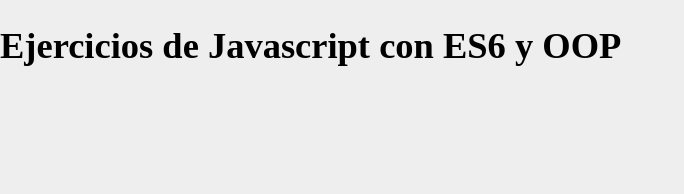
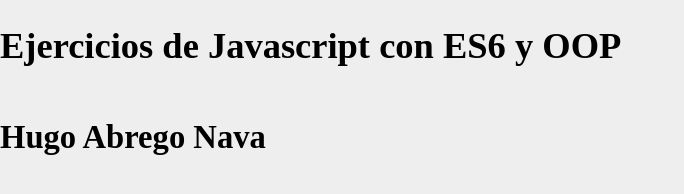
Before and after one commit to habrego/javascript_es6_oop, a plain HTML site: page index.htm in a window 1280 px wide. Shown: the whole page, without its empty margins (0-684 px from the left). Drawn offline with Linux system fonts and the light colour scheme.

Commit message:
Update index.htm

```diff
--- a/index.htm
+++ b/index.htm
@@ -1,2 +1,3 @@
 <link rel="stylesheet" href="index.css">
 <h1>Ejercicios de Javascript con ES6 y OOP</h1>
+<h2>Hugo Abrego Nava</h2>
```
